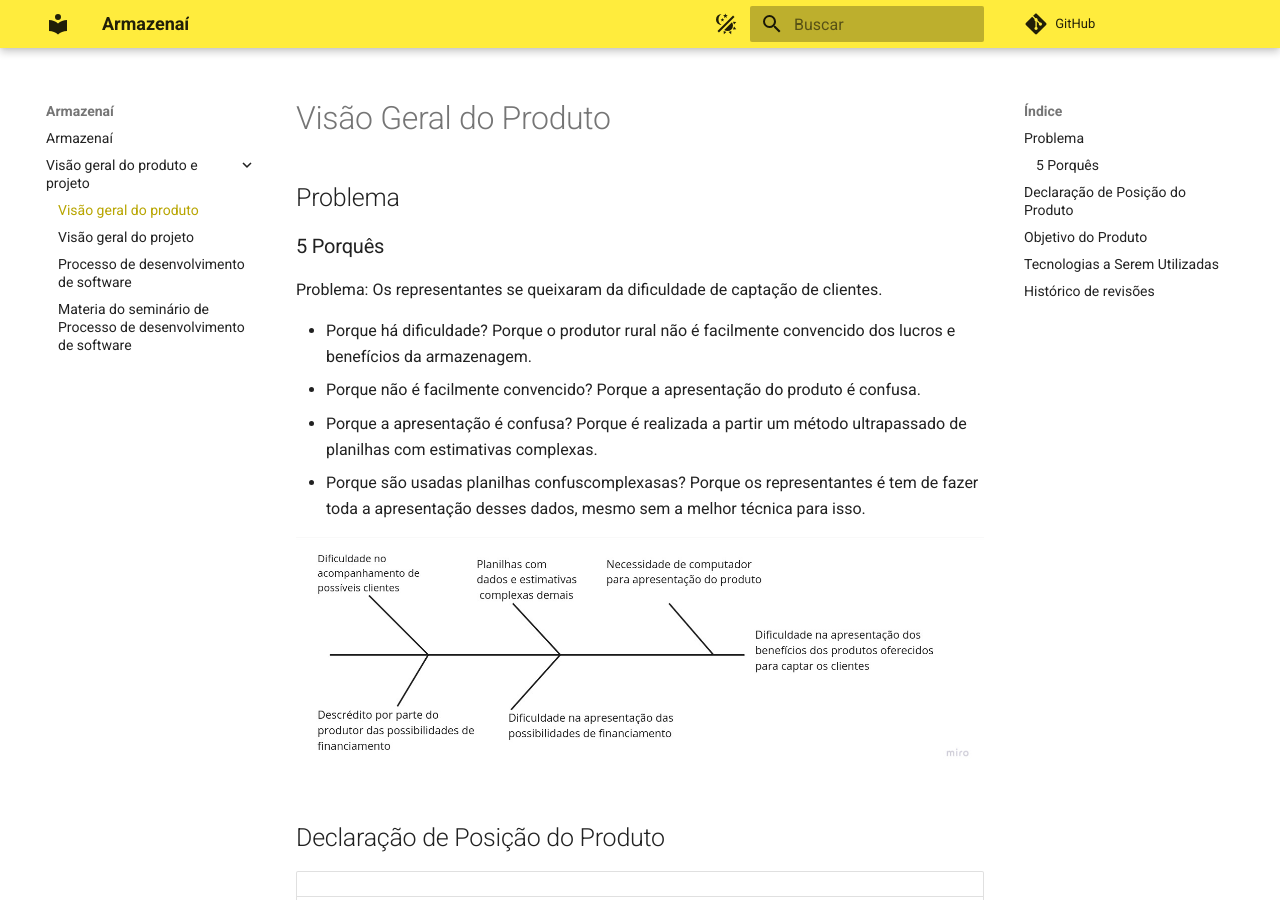
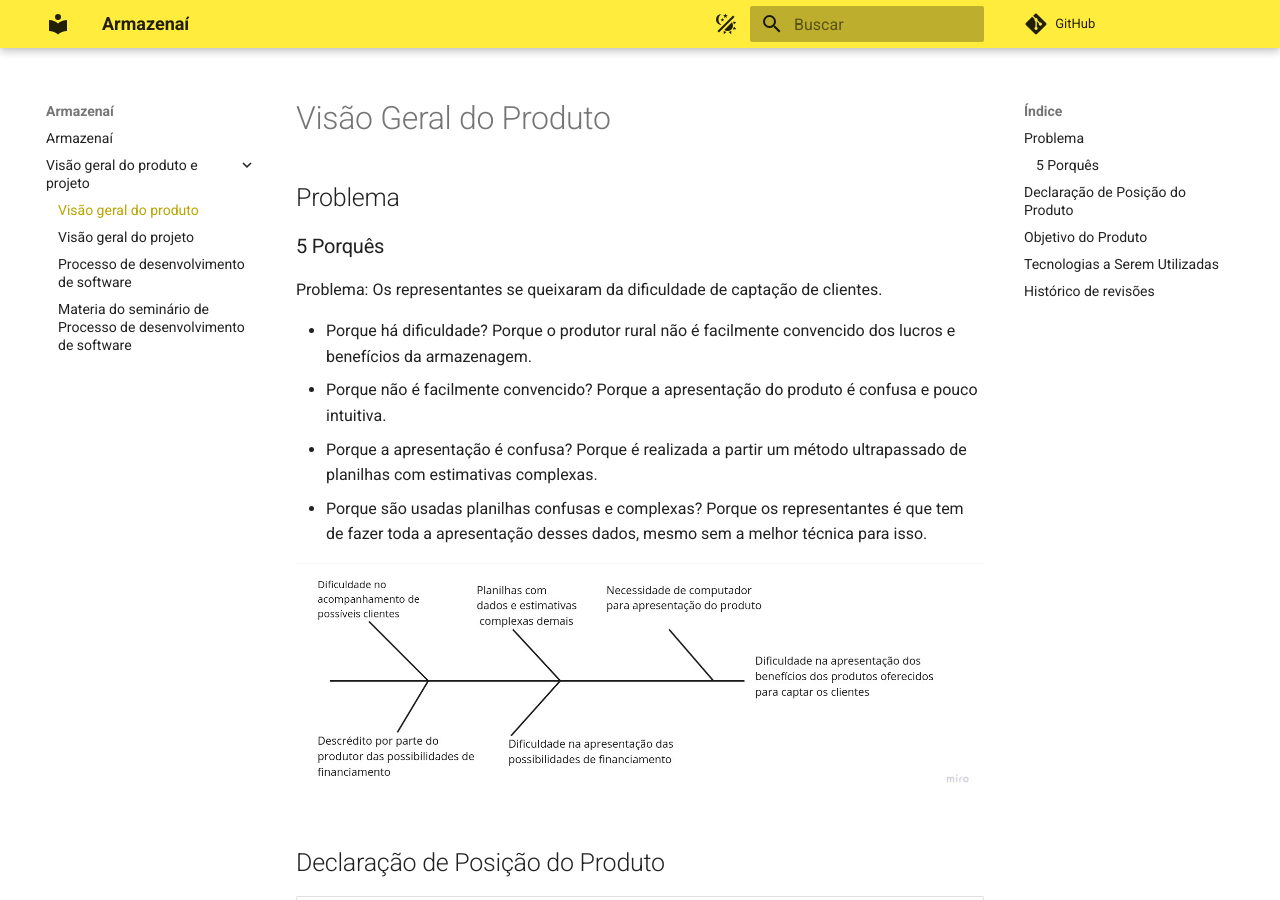
Before and after one commit to mdsreq-fga-unb/2023.1-Armazenai, an MkDocs documentation site: the page built from docs/Unidade 1/visaoGeralDoProduto.md, in a window 1280 px wide and 900 px high. Built offline with MkDocs 1.6.1 and Material for MkDocs 9.7.7, drawn with Linux system fonts in a browser that asks for light colours; comment, search, counter and statistics services are not loaded.

Commit message:
fix writing error in `Visào geral do Produto`

```diff
--- a/docs/Unidade 1/visaoGeralDoProduto.md
+++ b/docs/Unidade 1/visaoGeralDoProduto.md
@@ -5,9 +5,9 @@
 Problema: Os representantes se queixaram da dificuldade de captação de clientes.
 
 - Porque há dificuldade? Porque o produtor rural não é facilmente convencido dos lucros e benefícios da armazenagem.
-- Porque não é facilmente convencido? Porque a apresentação do produto é confusa.
+- Porque não é facilmente convencido? Porque a apresentação do produto é confusa e pouco intuitiva.
 - Porque a apresentação é confusa? Porque é realizada a partir um método ultrapassado de planilhas com estimativas complexas.
-- Porque são usadas planilhas confuscomplexasas? Porque os representantes é tem de fazer toda a apresentação desses dados, mesmo sem a melhor técnica para isso.
+- Porque são usadas planilhas confusas e complexas? Porque os representantes é que tem de fazer toda a apresentação desses dados, mesmo sem a melhor técnica para isso.
 
 ![Espinha de peixe](espinha%20de%20peixe.jpg)
 
```
